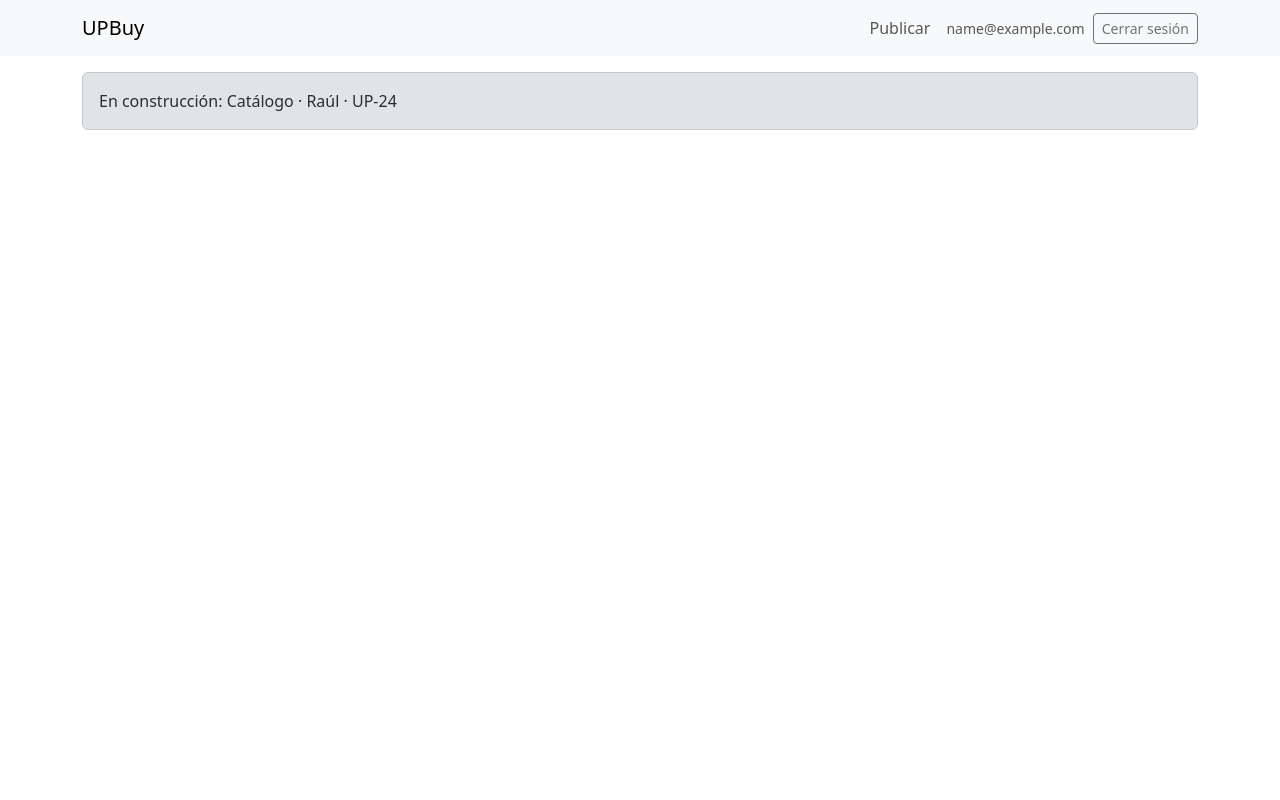
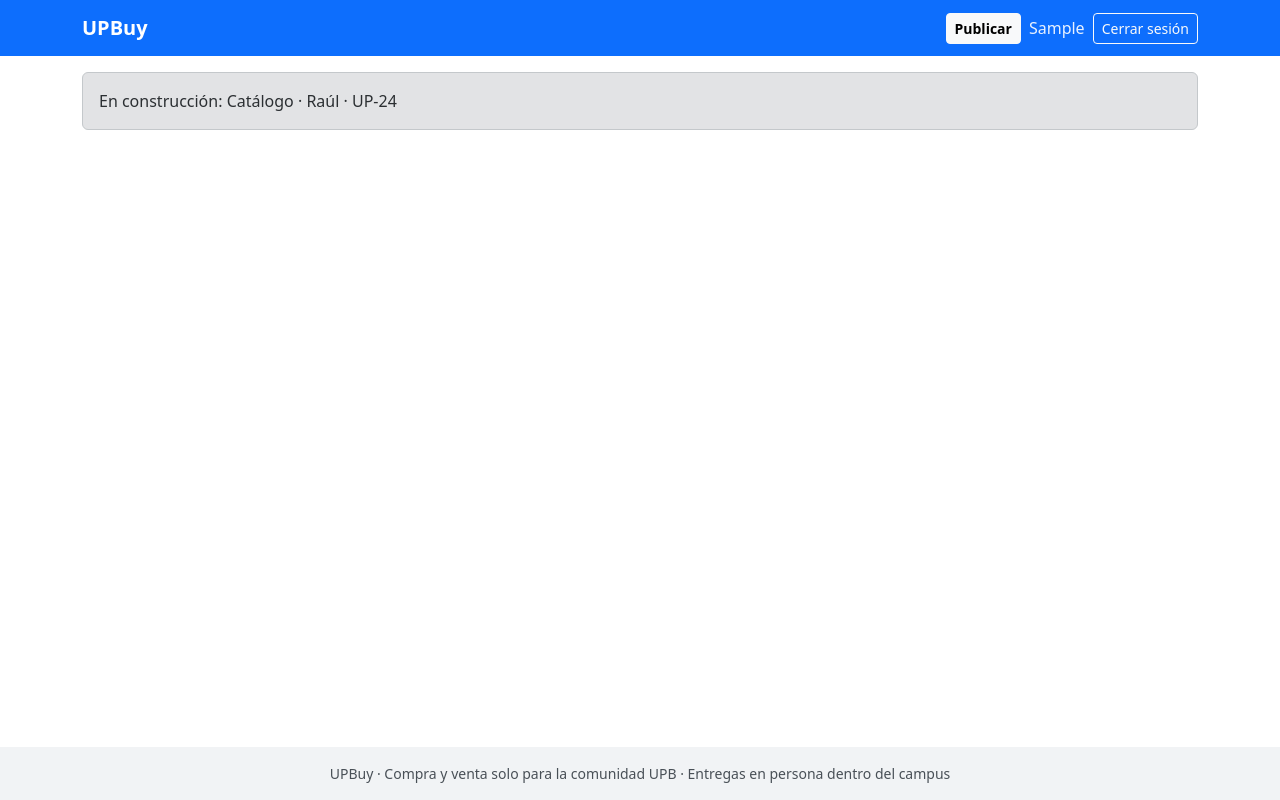
Before and after one commit to peterteranb/upbuy, a Django app: page / in a window 1280 px wide. Run offline with Django 5.2, Linux system fonts and the light colour scheme; the visitor is signed in with stand-in values (Sample User, id 1).

Commit message:
UP-24 Plantilla base

```diff
--- a/static/css/upbuy.css
+++ b/static/css/upbuy.css
@@ -1,2 +1,41 @@
-/* Estilos propios de UPBuy. PROVISIONAL (UP-46): Raúl define el diseño en UP-24.
-   Bootstrap 5.3 se carga antes que este archivo en base.html. */
+/* Estilos propios de UPBuy (UP-24).
+   Bootstrap 5.3 se carga antes que este archivo en base.html.
+   Aquí solo van colores y detalles; nada que cambie el comportamiento de Bootstrap. */
+
+:root {
+  /* PENDIENTE: reemplazar por los colores oficiales de la UPB. */
+  --upb-primario: #0d6efd;
+  --upb-primario-oscuro: #0a58ca;
+  --upb-fondo-pie: #f1f3f5;
+}
+
+.upb-navbar {
+  background-color: var(--upb-primario);
+}
+
+.upb-navbar .navbar-brand:hover,
+.upb-navbar .navbar-brand:focus {
+  color: #fff;
+  opacity: .9;
+}
+
+/* Texto claro con buen contraste sobre el color primario. */
+.upb-navbar .nav-link,
+.upb-navbar .navbar-text {
+  color: rgba(255, 255, 255, .9);
+}
+
+.upb-navbar .nav-link:hover,
+.upb-navbar .nav-link:focus {
+  color: #fff;
+}
+
+/* El nombre largo de un usuario no debe empujar el menú fuera de la pantalla. */
+.upb-usuario {
+  max-width: 14rem;
+}
+
+.upb-footer {
+  background-color: var(--upb-fondo-pie);
+  color: #495057;
+}
--- a/templates/base.html
+++ b/templates/base.html
@@ -1,5 +1,4 @@
 {% load static %}<!doctype html>
-{# PROVISIONAL (UP-46): Raúl la reemplaza en UP-24. Mantener bloques, include de mensajes, Bootstrap y upbuy.css. #}
 <html lang="es">
 <head>
   <meta charset="utf-8">
@@ -9,30 +8,15 @@
   <link href="{% static 'css/upbuy.css' %}" rel="stylesheet">
   {% block extra_css %}{% endblock %}
 </head>
-<body>
-  <nav class="navbar navbar-expand bg-body-tertiary mb-3">
-    <div class="container">
-      <a class="navbar-brand" href="{% url 'catalogo:lista' %}">UPBuy</a>
-      <div class="navbar-nav ms-auto align-items-center gap-2">
-        <a class="nav-link" href="{% url 'anuncios:publicar' %}">Publicar</a>
-        {% if user.is_authenticated %}
-          <span class="navbar-text small">{{ user.email }}</span>
-          <form method="post" action="{% url 'usuarios:logout' %}" class="d-inline">
-            {% csrf_token %}
-            <button type="submit" class="btn btn-sm btn-outline-secondary">Cerrar sesión</button>
-          </form>
-        {% else %}
-          <a class="nav-link" href="{% url 'usuarios:login' %}">Iniciar sesión</a>
-          <a class="nav-link" href="{% url 'usuarios:registro' %}">Crear cuenta</a>
-        {% endif %}
-      </div>
-    </div>
-  </nav>
+<body class="d-flex flex-column min-vh-100">
+  {% include "partials/_navbar.html" %}
 
-  <main class="container">
+  <main class="container flex-grow-1 py-3">
     {% include "partials/_mensajes.html" %}
     {% block content %}{% endblock %}
   </main>
+
+  {% include "partials/_footer.html" %}
 
   <script src="https://cdn.jsdelivr.net/npm/bootstrap@5.3.3/dist/js/bootstrap.bundle.min.js"></script>
   {% block extra_js %}{% endblock %}
--- /dev/null
+++ b/templates/partials/_footer.html
@@ -0,0 +1,5 @@
+<footer class="upb-footer py-3 mt-4">
+  <div class="container small text-center">
+    UPBuy · Compra y venta solo para la comunidad UPB · Entregas en persona dentro del campus
+  </div>
+</footer>
--- /dev/null
+++ b/templates/partials/_navbar.html
@@ -0,0 +1,26 @@
+<nav class="navbar navbar-expand-md navbar-dark upb-navbar">
+  <div class="container">
+    <a class="navbar-brand fw-bold" href="{% url 'catalogo:lista' %}">UPBuy</a>
+
+    <button class="navbar-toggler" type="button" data-bs-toggle="collapse" data-bs-target="#menu-principal"
+            aria-controls="menu-principal" aria-expanded="false" aria-label="Abrir menú">
+      <span class="navbar-toggler-icon"></span>
+    </button>
+
+    <div class="collapse navbar-collapse" id="menu-principal">
+      <div class="navbar-nav ms-auto align-items-md-center gap-2 py-2 py-md-0">
+        {% if user.is_authenticated %}
+          <a class="btn btn-light btn-sm fw-semibold" href="{% url 'anuncios:publicar' %}">Publicar</a>
+          <span class="navbar-text text-truncate upb-usuario">{{ user.first_name|default:user.email }}</span>
+          <form method="post" action="{% url 'usuarios:logout' %}" class="m-0">
+            {% csrf_token %}
+            <button type="submit" class="btn btn-outline-light btn-sm w-100">Cerrar sesión</button>
+          </form>
+        {% else %}
+          <a class="nav-link" href="{% url 'usuarios:login' %}">Iniciar sesión</a>
+          <a class="btn btn-light btn-sm fw-semibold" href="{% url 'usuarios:registro' %}">Crear cuenta</a>
+        {% endif %}
+      </div>
+    </div>
+  </div>
+</nav>
```
Also changed, not shown: catalogo/tests.py (+38 -1 lines).
